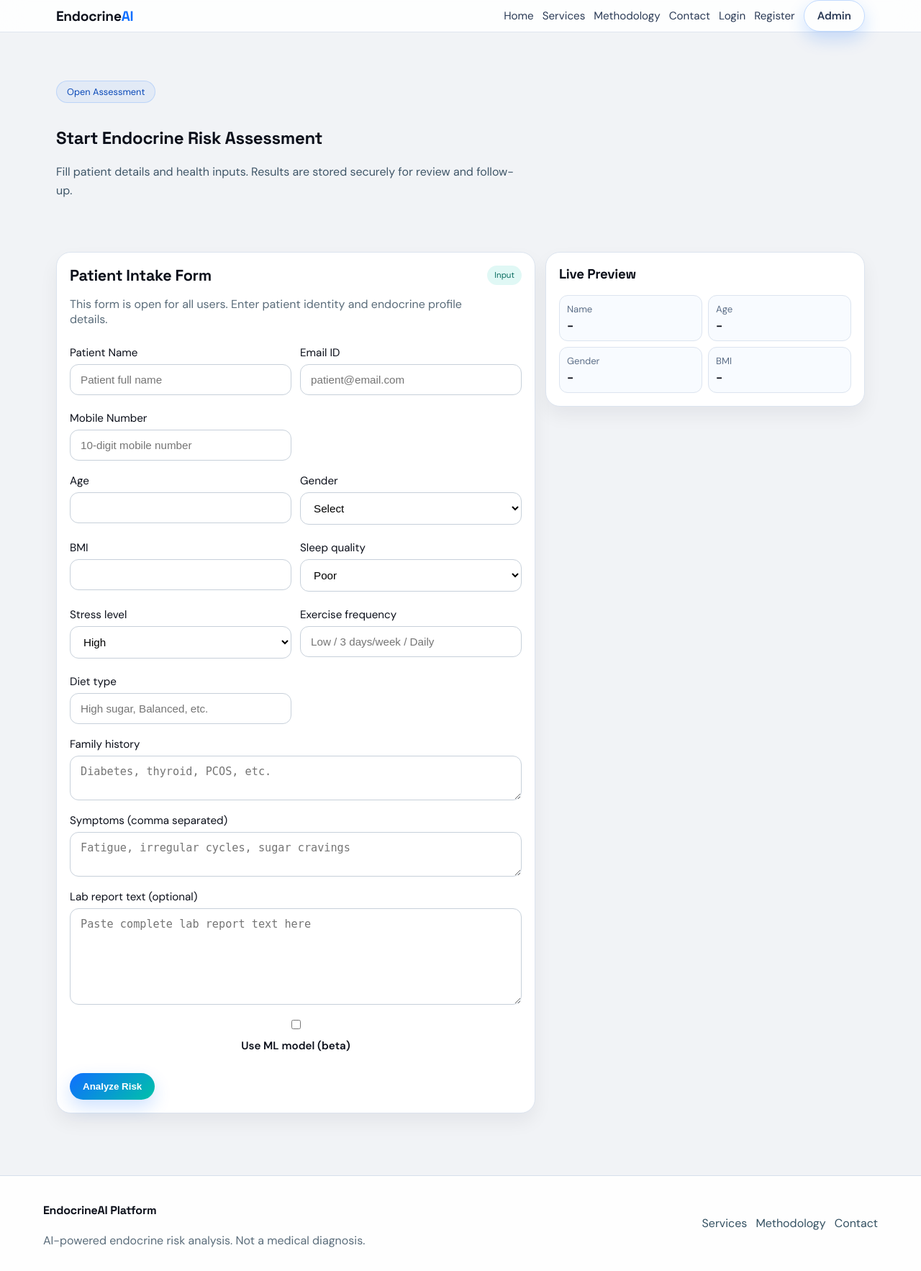
After one commit to endocrineai-hub/endocrine-ai, a Flask app: page /start-assessment in a window 1280 px wide. The commit adds this page. Shown: the whole page at 72% size. Run offline with Flask 3, Linux system fonts and the light colour scheme.

Commit message:
Add public assessment flow with patient contact capture

```diff
--- a/backend/routes/api_routes.py
+++ b/backend/routes/api_routes.py
@@ -112,6 +112,8 @@ def assess_profile():
         result,
         payload.get("patient_name", "Anonymous"),
         user_id=session.get("user_id"),
+        patient_email=str(payload.get("patient_email", "") or ""),
+        patient_mobile=str(payload.get("patient_mobile", "") or ""),
     )
 
     return jsonify(
--- a/backend/routes/public_routes.py
+++ b/backend/routes/public_routes.py
@@ -23,6 +23,11 @@ def contact():
     return render_template("contact.html")
 
 
+@public_bp.route("/start-assessment")
+def start_assessment():
+    return render_template("public_assessment.html")
+
+
 @public_bp.route("/services")
 def services():
     return render_template("services.html")
--- a/backend/static/js/app.js
+++ b/backend/static/js/app.js
@@ -120,6 +120,8 @@ if (form) {
 
     const payload = {
       patient_name: fd.get("patient_name") || "Anonymous",
+      patient_email: fd.get("patient_email") || "",
+      patient_mobile: fd.get("patient_mobile") || "",
       profile,
       lab_report_text: fd.get("lab_report_text") || "",
       use_ml: Boolean(fd.get("use_ml")),
--- /dev/null
+++ b/backend/templates/public_assessment.html
@@ -0,0 +1,141 @@
+{% extends "public_base.html" %}
+{% set title = "Start Assessment | EndocrineAI" %}
+{% block content %}
+<section class="hero compact">
+  <div class="container">
+    <p class="pill">Open Assessment</p>
+    <h1>Start Endocrine Risk Assessment</h1>
+    <p class="lead">Fill patient details and health inputs. Results are stored securely for review and follow-up.</p>
+  </div>
+</section>
+
+<main class="section">
+  <div class="container assessment-workbench">
+    <section class="portal-panel">
+      <div class="portal-panel-head">
+        <div>
+          <h2>Patient Intake Form</h2>
+          <p class="muted">This form is open for all users. Enter patient identity and endocrine profile details.</p>
+        </div>
+        <span class="chip">Input</span>
+      </div>
+
+      <form id="assessment-form" class="portal-form">
+        <div class="grid">
+          <label>Patient Name
+            <input id="patient-name" name="patient_name" placeholder="Patient full name" required />
+          </label>
+          <label>Email ID
+            <input name="patient_email" type="email" placeholder="patient@email.com" required />
+          </label>
+          <label>Mobile Number
+            <input name="patient_mobile" placeholder="10-digit mobile number" required />
+          </label>
+        </div>
+
+        <div class="grid">
+          <label>Age <input type="number" name="age" id="preview-age" required /></label>
+          <label>Gender
+            <select name="gender" id="preview-gender" required>
+              <option value="">Select</option>
+              <option>Female</option>
+              <option>Male</option>
+            </select>
+          </label>
+          <label>BMI <input type="number" step="0.1" name="bmi" id="preview-bmi" required /></label>
+          <label>Sleep quality
+            <select name="sleep_quality" required>
+              <option>Poor</option><option>Average</option><option>Good</option>
+            </select>
+          </label>
+          <label>Stress level
+            <select name="stress_level" required>
+              <option>High</option><option>Moderate</option><option>Low</option>
+            </select>
+          </label>
+          <label>Exercise frequency <input name="exercise_frequency" placeholder="Low / 3 days/week / Daily" required /></label>
+          <label>Diet type <input name="diet_type" placeholder="High sugar, Balanced, etc." required /></label>
+        </div>
+
+        <label>Family history
+          <textarea name="family_history" rows="2" placeholder="Diabetes, thyroid, PCOS, etc."></textarea>
+        </label>
+
+        <label>Symptoms (comma separated)
+          <textarea name="symptoms" rows="2" placeholder="Fatigue, irregular cycles, sugar cravings"></textarea>
+        </label>
+
+        <label>Lab report text (optional)
+          <textarea name="lab_report_text" rows="6" placeholder="Paste complete lab report text here"></textarea>
+        </label>
+
+        <label class="toggle">
+          <input type="checkbox" name="use_ml" />
+          <span>Use ML model (beta)</span>
+        </label>
+
+        <div class="actions">
+          <button class="btn" type="submit">Analyze Risk</button>
+        </div>
+      </form>
+    </section>
+
+    <section class="assessment-side">
+      <section class="portal-panel side-note">
+        <h3>Live Preview</h3>
+        <div class="preview-grid">
+          <div><span>Name</span><strong id="preview-name">-</strong></div>
+          <div><span>Age</span><strong id="preview-age-text">-</strong></div>
+          <div><span>Gender</span><strong id="preview-gender-text">-</strong></div>
+          <div><span>BMI</span><strong id="preview-bmi-text">-</strong></div>
+        </div>
+      </section>
+
+      <section id="result-section" class="portal-panel hidden">
+        <div class="portal-panel-head">
+          <div>
+            <h2>Assessment Result</h2>
+            <p id="prediction-source" class="muted"></p>
+          </div>
+          <span class="chip">Output</span>
+        </div>
+
+        <div id="ai-summary-wrap" class="card ai-box hidden">
+          <h3>AI Clinical Summary</h3>
+          <p id="ai-summary"></p>
+        </div>
+
+        <div class="chart-card">
+          <canvas id="risk-chart" height="180"></canvas>
+        </div>
+        <div id="risk-cards" class="risk-cards"></div>
+
+        <h3>Key Triggers</h3>
+        <ul id="key-triggers"></ul>
+        <h3>Explanation</h3>
+        <p id="explanation"></p>
+        <h3>Recommended Actions</h3>
+        <ul id="actions"></ul>
+        <h3>Suggested Tests</h3>
+        <ul id="tests"></ul>
+        <h3>Extracted Markers</h3>
+        <pre id="markers-json"></pre>
+
+        <section class="chat-shell">
+          <h3>Ask EndocrineAI</h3>
+          <div id="chat-log" class="chat-log"></div>
+          <form id="chat-form" class="grid">
+            <label>Ask a question about this report
+              <textarea id="chat-input" rows="3" placeholder="Ask about risks, next steps, or clarifications"></textarea>
+            </label>
+            <button class="btn" type="submit">Send Question</button>
+          </form>
+        </section>
+      </section>
+    </section>
+  </div>
+</main>
+
+<script src="https://cdn.jsdelivr.net/npm/chart.js"></script>
+<script src="{{ url_for('static', filename='js/app.js') }}"></script>
+{% endblock %}
```
Also changed, not shown: backend/models/assessment_model.py (+15 -4 lines), backend/models/db.py (+10 -0 lines), backend/templates/index.html (+14 -11 lines).
